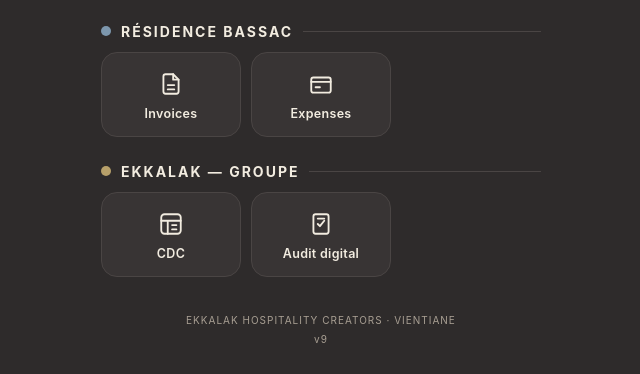
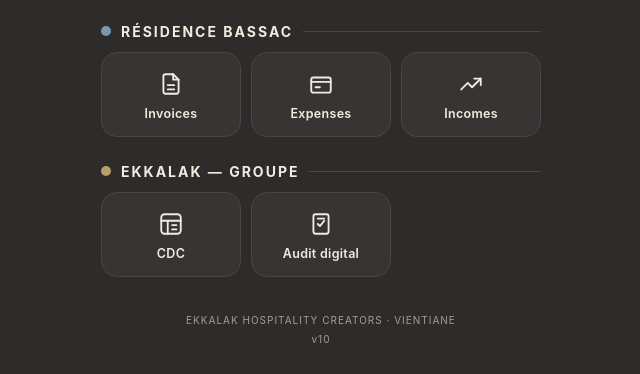
Before and after one commit to PizzaYoloLaos/ekkalak, a plain HTML site: page index.html in a window 1280 px wide. Shown: the part 893-1267 px from the top of the page, 319-959 px from the left. Drawn offline with Linux system fonts and the light colour scheme.

Commit message:
Portail v10 - tuile Incomes (Residence Bassac)

```diff
--- a/index.html
+++ b/index.html
@@ -3,7 +3,7 @@
 <head>
 <meta charset="UTF-8">
 <meta name="viewport" content="width=device-width, initial-scale=1, viewport-fit=cover">
-<title>Ekkalak — Tools v9</title>
+<title>Ekkalak — Tools v10</title>
 <meta name="theme-color" content="#2e2b2b">
 <meta name="apple-mobile-web-app-capable" content="yes">
 <meta name="mobile-web-app-capable" content="yes">
@@ -140,6 +140,9 @@ footer{text-align:center;margin-top:34px;font-size:10px;color:var(--mut);letter-
       <a class="tool" href="https://expenses.residencebassac.com">
         <svg viewBox="0 0 24 24"><rect x="3" y="6" width="18" height="14" rx="2"/><path d="M3 10h18"/><path d="M7 15h4"/></svg>
         <span class="t">Expenses</span></a>
+      <a class="tool" href="https://incomes.residencebassac.com">
+        <svg viewBox="0 0 24 24"><path d="M3 17l6-6 4 4 8-8"/><path d="M15 7h6v6"/></svg>
+        <span class="t">Incomes</span></a>
     </div>
   </div>
 
@@ -161,7 +164,7 @@ footer{text-align:center;margin-top:34px;font-size:10px;color:var(--mut);letter-
 
   <footer>
     EKKALAK HOSPITALITY CREATORS · VIENTIANE<br>
-    v9
+    v10
   </footer>
 </div>
 
```
